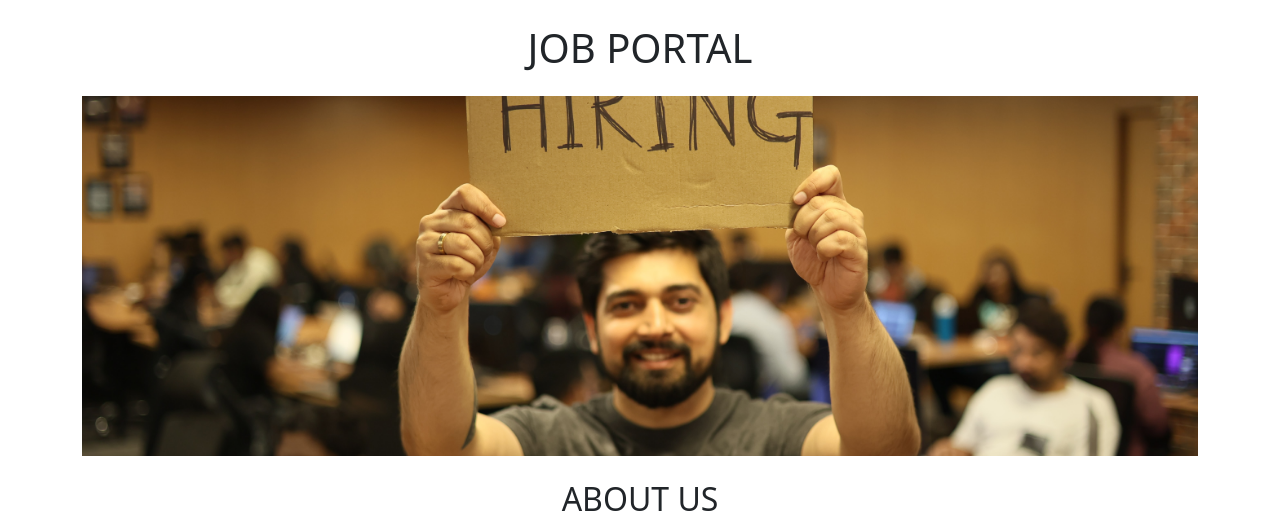
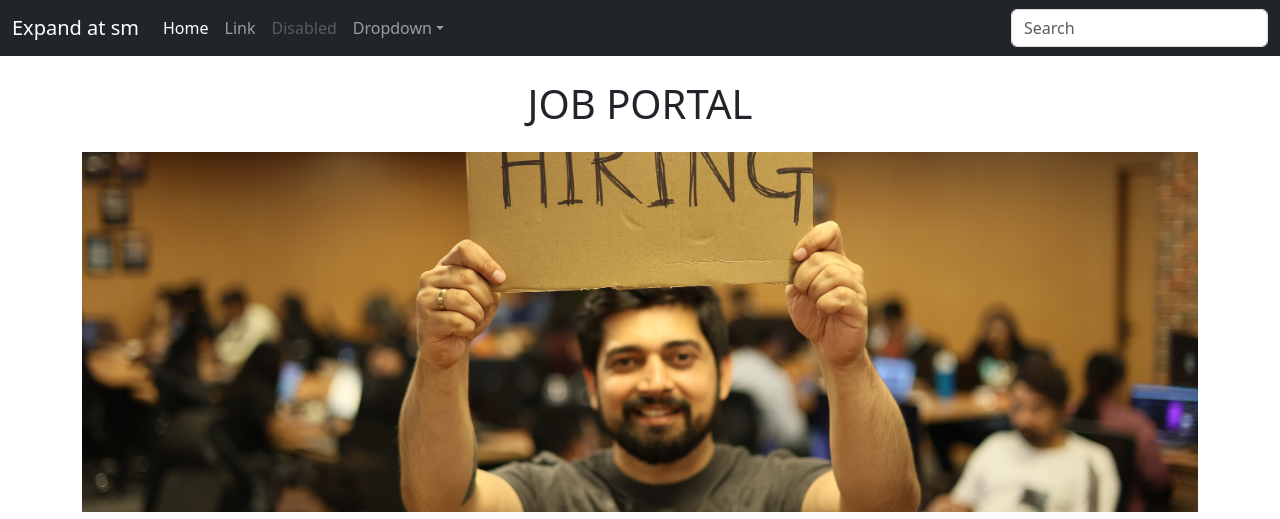
Before and after one commit to Umakant463/career_website, a Flask app: page / in a window 1280 px wide. Shown: the top 519 px of the page. Run offline with Flask 2, Linux system fonts and the light colour scheme.

Commit message:
added navbar

```diff
--- a/templates/home.html
+++ b/templates/home.html
@@ -19,7 +19,10 @@
   </head>
 
 
-  <body> <div class = "container">
+  <body>
+    {% include 'navbar.html' %}
+  <div class = "container">
+
     <h1 class = "text-center mt-4 mb-4">JOB PORTAL</h1>
     <img class="img-fluid" id="banner" src="https://careerwebsite.umakant463.repl.co/static/banner.jpg">
 
--- /dev/null
+++ b/templates/navbar.html
@@ -0,0 +1,33 @@
+  <nav class="navbar navbar-expand-sm navbar-dark bg-dark" aria-label="Third navbar example">
+    <div class="container-fluid">
+      <a class="navbar-brand" href="#">Expand at sm</a>
+      <button class="navbar-toggler" type="button" data-bs-toggle="collapse" data-bs-target="#navbarsExample03" aria-controls="navbarsExample03" aria-expanded="false" aria-label="Toggle navigation">
+        <span class="navbar-toggler-icon"></span>
+      </button>
+
+      <div class="collapse navbar-collapse" id="navbarsExample03">
+        <ul class="navbar-nav me-auto mb-2 mb-sm-0">
+          <li class="nav-item">
+            <a class="nav-link active" aria-current="page" href="#">Home</a>
+          </li>
+          <li class="nav-item">
+            <a class="nav-link" href="#">Link</a>
+          </li>
+          <li class="nav-item">
+            <a class="nav-link disabled">Disabled</a>
+          </li>
+          <li class="nav-item dropdown">
+            <a class="nav-link dropdown-toggle" href="#" data-bs-toggle="dropdown" aria-expanded="false">Dropdown</a>
+            <ul class="dropdown-menu">
+              <li><a class="dropdown-item" href="#">Action</a></li>
+              <li><a class="dropdown-item" href="#">Another action</a></li>
+              <li><a class="dropdown-item" href="#">Something else here</a></li>
+            </ul>
+          </li>
+        </ul>
+        <form role="search">
+          <input class="form-control" type="search" placeholder="Search" aria-label="Search">
+        </form>
+      </div>
+    </div>
+  </nav>
```
